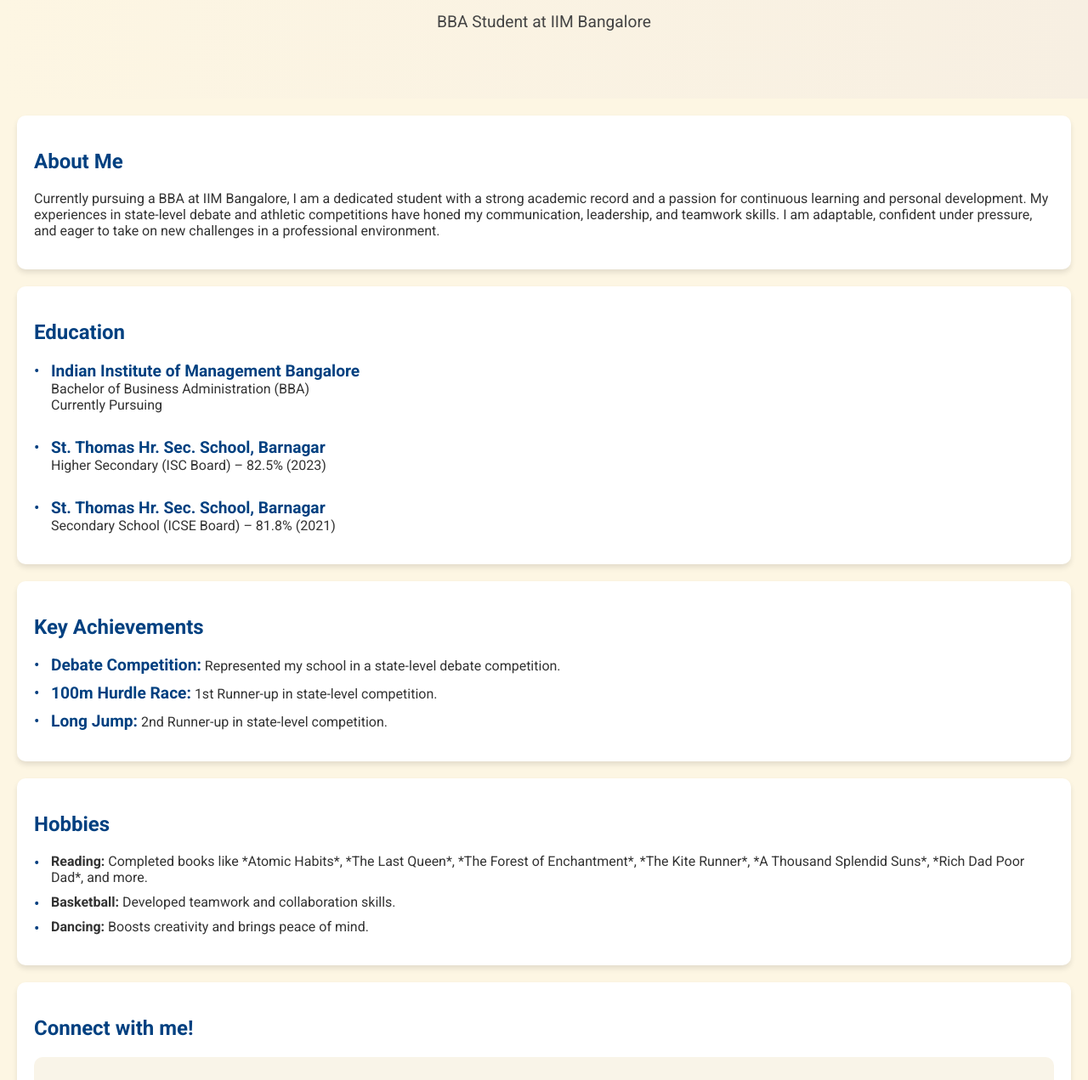
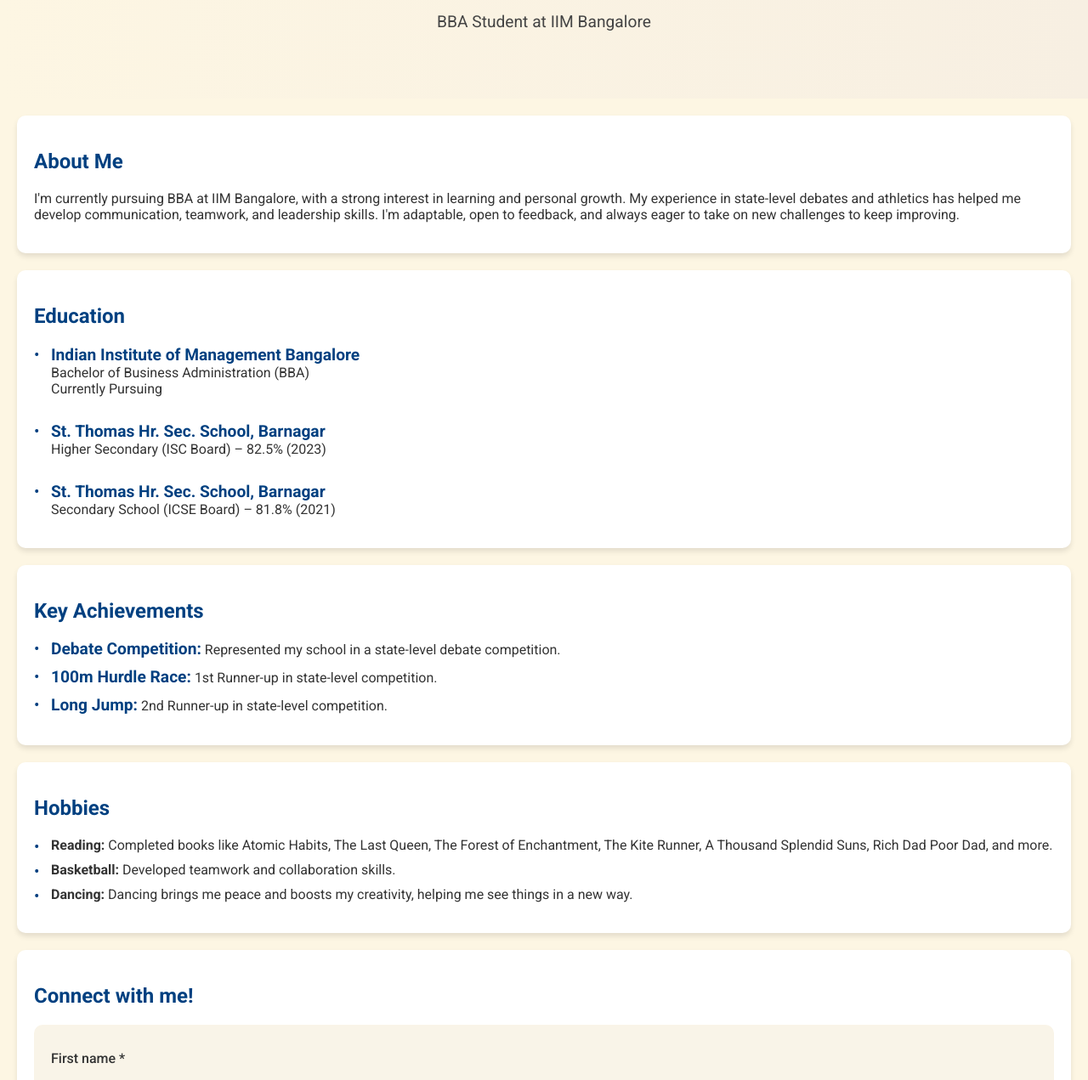
Before and after one commit to 00avani/My_Website, a plain HTML site: page index.html in a window 1280 px wide. Shown: the part 418-1689 px from the top of the page at 85% size. Drawn offline with Linux system fonts and the light colour scheme.

Commit message:
Update index.html

```diff
--- a/index.html
+++ b/index.html
@@ -16,7 +16,7 @@
 
   <section id="about">
     <h2>About Me</h2>
-    <p>Currently pursuing a BBA at IIM Bangalore, I am a dedicated student with a strong academic record and a passion for continuous learning and personal development. My experiences in state-level debate and athletic competitions have honed my communication, leadership, and teamwork skills. I am adaptable, confident under pressure, and eager to take on new challenges in a professional environment.</p>
+    <p>I'm currently pursuing BBA at IIM Bangalore, with a strong interest in learning and personal growth. My experience in state-level debates and athletics has helped me develop communication, teamwork, and leadership skills. I'm adaptable, open to feedback, and always eager to take on new challenges to keep improving.</p>
   </section>
 
   <section id="education">
@@ -45,9 +45,9 @@
   <section id="hobbies">
     <h2>Hobbies</h2>
     <ul>
-      <li><strong>Reading:</strong> Completed books like *Atomic Habits*, *The Last Queen*, *The Forest of Enchantment*, *The Kite Runner*, *A Thousand Splendid Suns*, *Rich Dad Poor Dad*, and more.</li>
+      <li><strong>Reading:</strong> Completed books like Atomic Habits, The Last Queen, The Forest of Enchantment, The Kite Runner, A Thousand Splendid Suns, Rich Dad Poor Dad, and more.</li>
       <li><strong>Basketball:</strong> Developed teamwork and collaboration skills.</li>
-      <li><strong>Dancing:</strong> Boosts creativity and brings peace of mind.</li>
+      <li><strong>Dancing:</strong> Dancing brings me peace and boosts my creativity, helping me see things in a new way.</li>
     </ul>
   </section>
 
```
